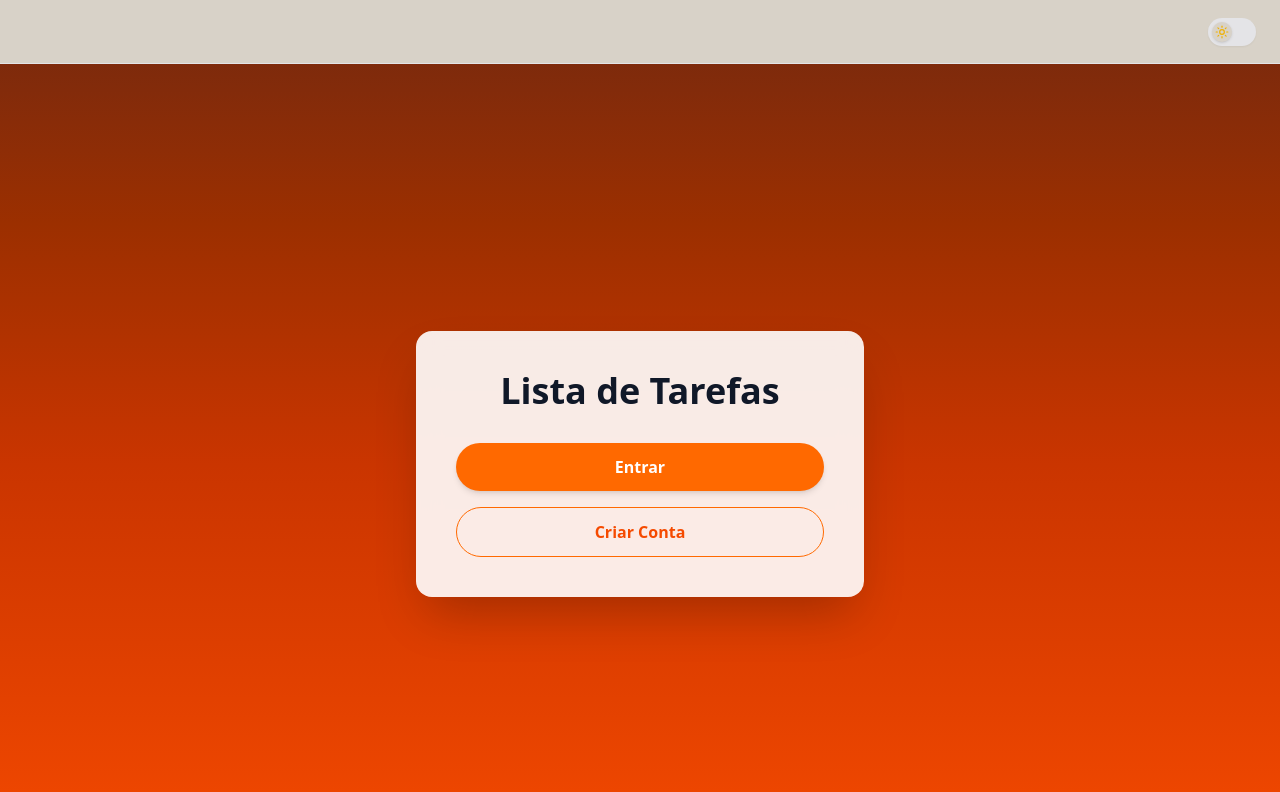
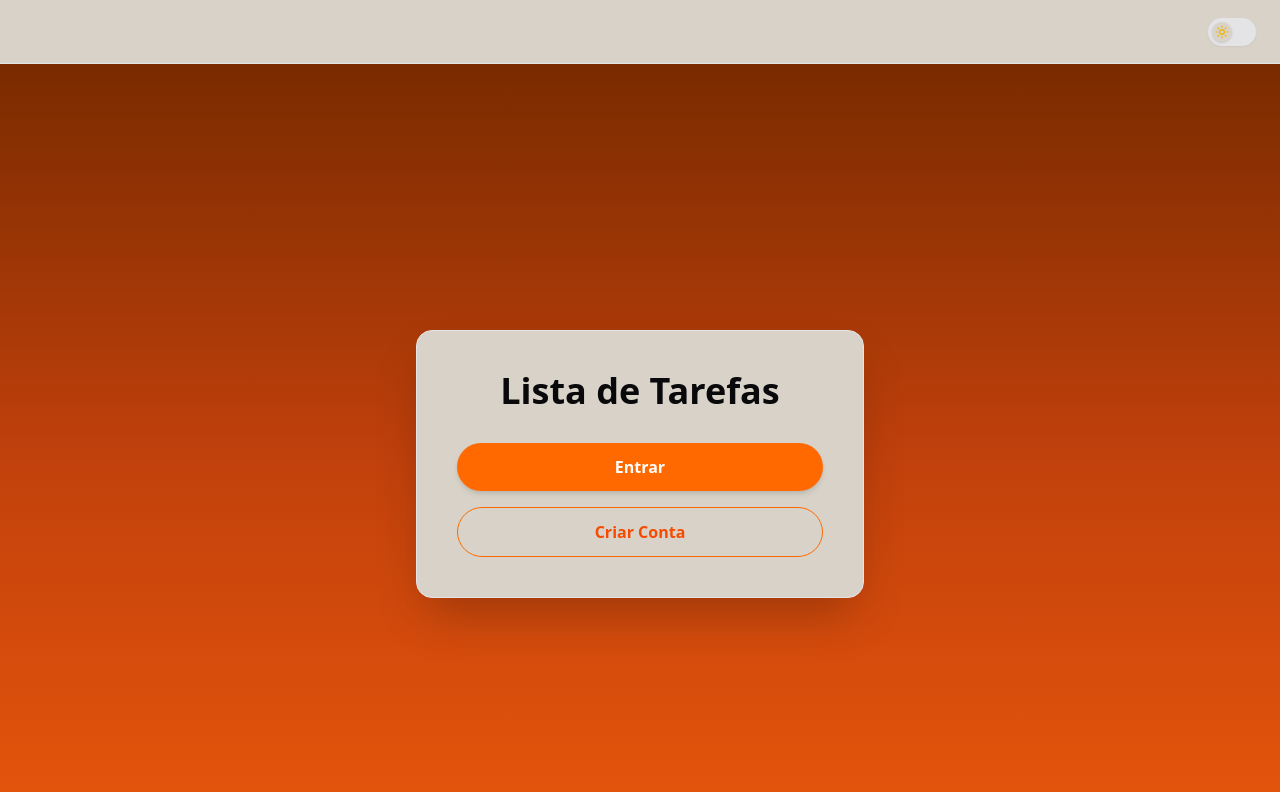
Before and after one commit to Paulo-Cleidson/lista_de_tarefas, a Next.js app: page / in a window 1280 px wide. Shown: the top 792 px of the page. Built offline with nearby package versions, Linux system fonts and the light colour scheme; no server answers.

Commit message:
refactoring

```diff
--- a/src/app/globals.css
+++ b/src/app/globals.css
@@ -76,10 +76,11 @@
   --sidebar-accent-foreground: oklch(0.21 0.006 285.885);
   --sidebar-border: oklch(0.92 0.004 286.32);
   --sidebar-ring: oklch(0.75 0.183 55.934);
+  --gradient-orange: linear-gradient(to bottom, #7a2b00 0%, #c2410c 50%, #ea580c 100%);
 }
 
 .dark {
-  --background: oklch(0.141 0.005 285.823);
+  --background: oklch(19.864% 0.02794 283.564);
   --foreground: oklch(0.985 0 0);
   --card: oklch(0.21 0.006 285.885);
   --card-foreground: oklch(0.985 0 0);
@@ -110,6 +111,7 @@
   --sidebar-accent-foreground: oklch(0.985 0 0);
   --sidebar-border: oklch(1 0 0 / 10%);
   --sidebar-ring: oklch(0.408 0.123 38.172);
+  --gradient-orange: linear-gradient(to bottom, #140700 0%, #2c0e01 50%, #662907 100%);
 }
 
 
@@ -122,6 +124,13 @@
   }
 }
 
+@layer utilities {
+  .bg-gradient-orange {
+    background-image: var(--gradient-orange);
+    background-repeat: no-repeat;
+    background-size: cover;
+  }
+}
 
 /* Estilização da página 404 costumizada */
 .notfound-container {
--- a/src/app/page.tsx
+++ b/src/app/page.tsx
@@ -12,14 +12,9 @@ export default async function Home() {
   }
 
   return (
-    <div
-      className="
-    flex h-screen w-full items-center justify-center bg-linear-to-b from-orange-900
-    via-orange-700 to-orange-600 px-4
-    "
-    >
-      <div className="w-full max-w-md rounded-2xl bg-white/90 p-10 shadow-2xl backdrop-blur-md">
-        <h1 className="text-4xl font-bold text-gray-900 text-center">
+    <div className="flex h-screen w-full items-center justify-center px-4 bg-gradient-orange">
+      <div className="w-full max-w-md border rounded-2xl bg-background p-10 shadow-2xl backdrop-blur-md">
+        <h1 className="text-4xl font-bold text-foreground text-center">
           Lista de Tarefas
         </h1>
 
--- a/src/components/Header.tsx
+++ b/src/components/Header.tsx
@@ -30,7 +30,7 @@ export default function Header() {
       {isLoggedIn ? (
         <div className="flex gap-3">
           <CircleUserRound className="text-primary" />
-          <CardTitle className="text-base">
+          <CardTitle className="text-lg">
             Bem Vindo, {session?.user?.name || "Usuário"}
           </CardTitle>
         </div>
```
Also changed, not shown: 1 other file (tests, documents, lock files or other folders).
